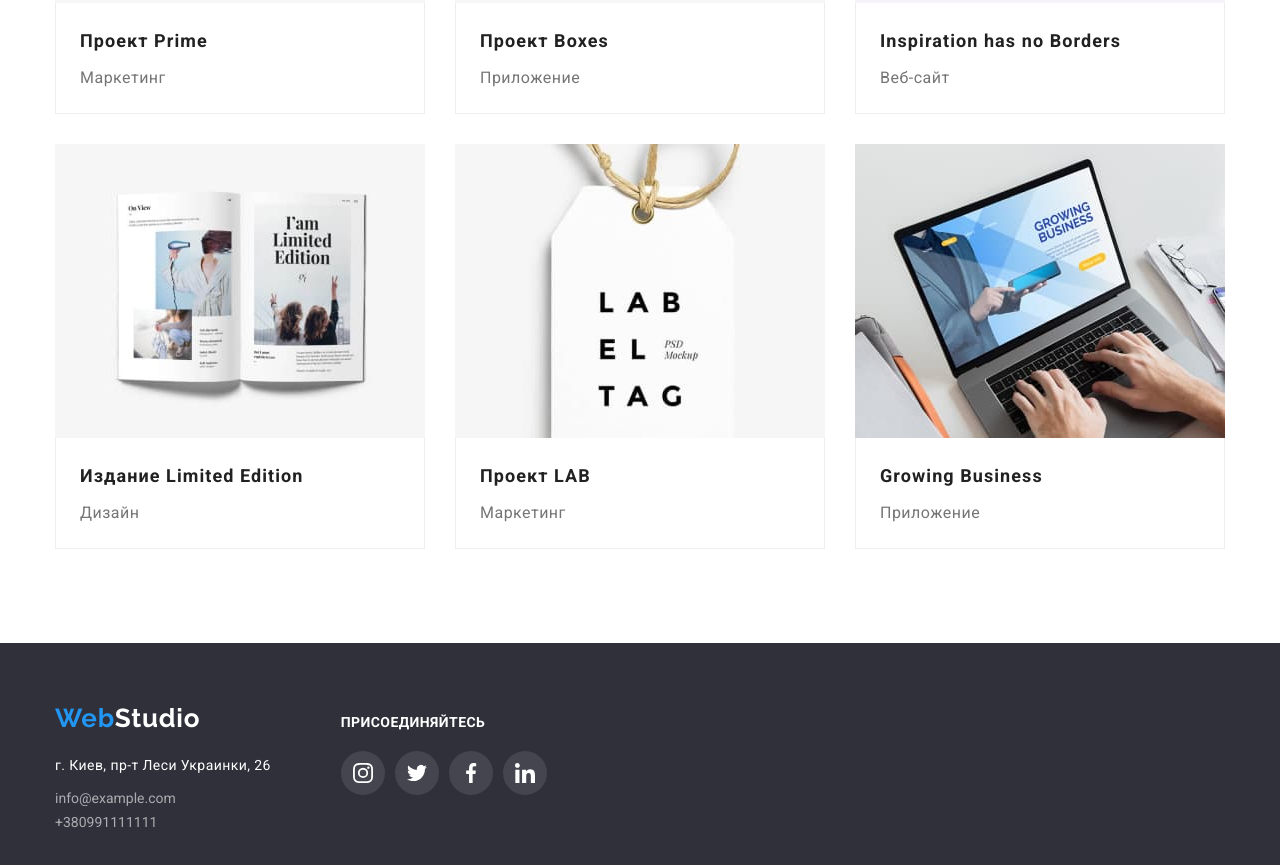
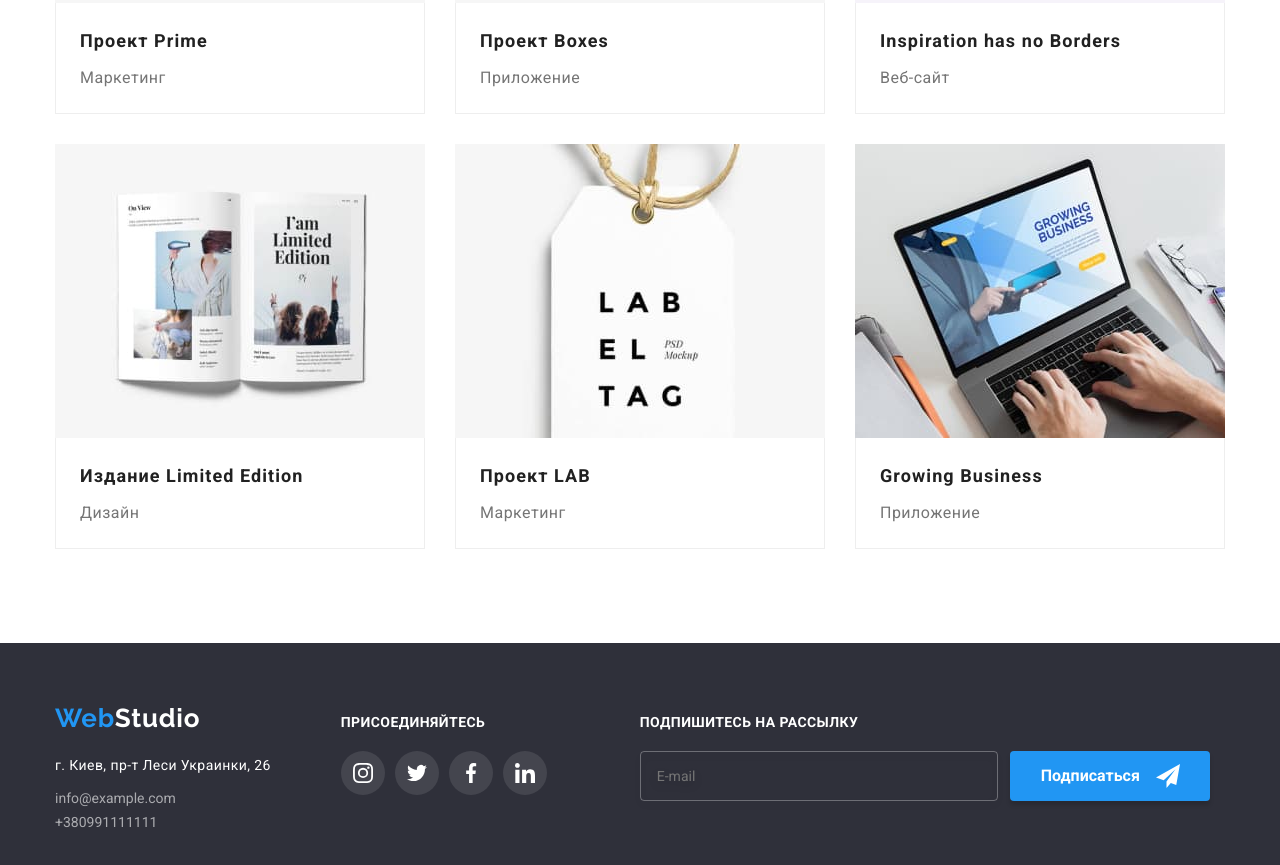
Before and after one commit to Khamala/goit-markup-hw-06, a plain HTML site: page portfolio.html in a window 1280 px wide. Shown: the part 991-1856 px from the top of the page. Drawn offline with nearby package versions, Linux system fonts and the light colour scheme.

Commit message:
Футер  на портфолио

```diff
--- a/portfolio.html
+++ b/portfolio.html
@@ -288,6 +288,25 @@
 
         </div>
 
+        <div class="footer-form">
+            <p class="footer-text">ПОДПИШИТЕСЬ НА РАССЫЛКУ</p>
+
+            <form class="footer-mail-form">
+                <input type="email" class="footer-input" name="footer-mail" placeholder="E-mail" id="footer-mail" />
+
+                <label for="footer-mail" class="footer-label"></label>
+
+                <button type="submit" class="footer-btn">
+                    Подписаться
+
+                    <svg class="icon-send" width="24" height="24">
+                        <use href="./images/icons.svg#icon-icon-send"></use>
+                    </svg>
+
+                </button>
+            </form>
+        </div>
+
     </div>
 </footer>
 
```
Also changed, not shown: index.html (+0 -2 lines).
